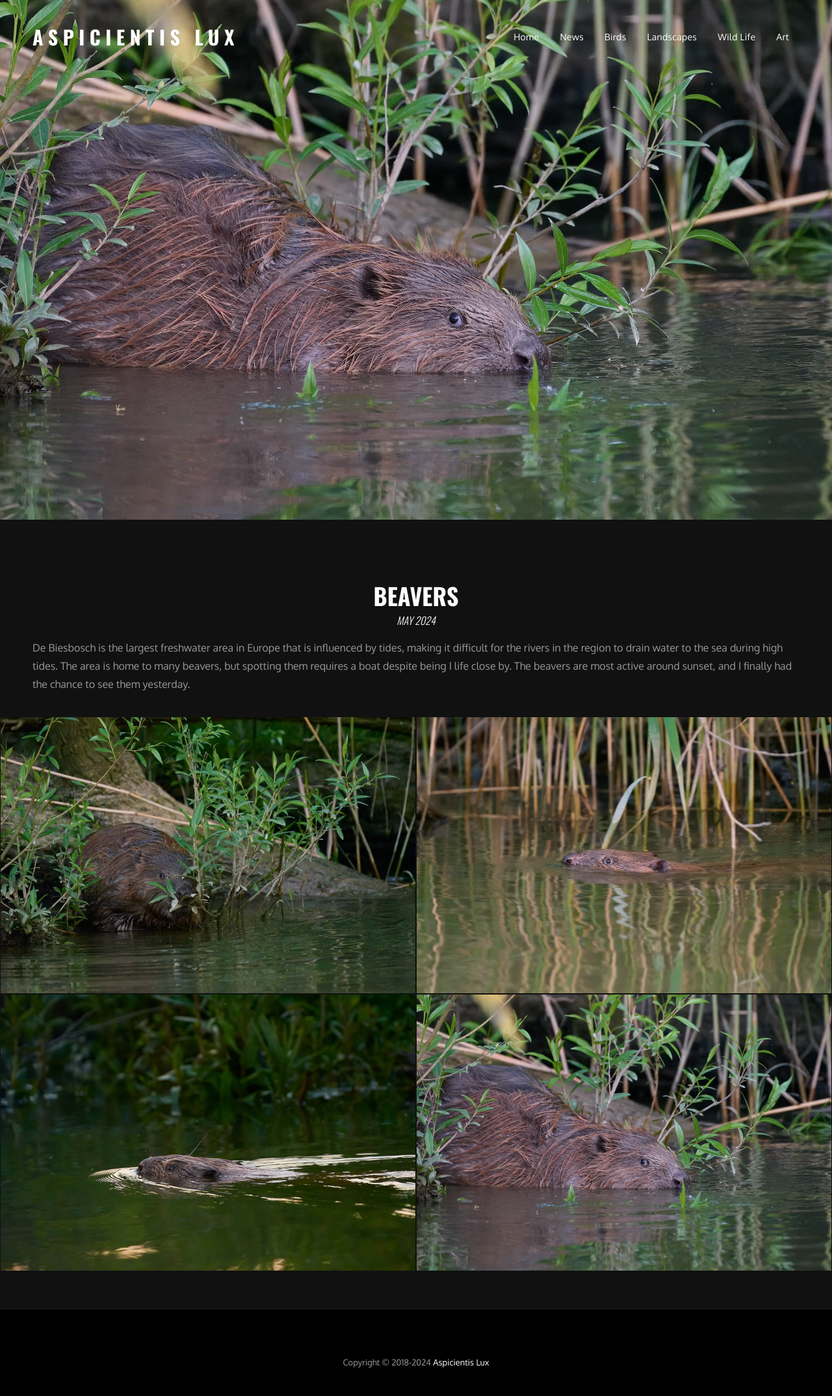
After one commit to aspicientis-lux/website, a PHP site: page /pages/news/beavers.php in a window 1280 px wide. The commit adds this page. Shown: the whole page at 65% size. Run offline with PHP 8.4, Linux system fonts and the light colour scheme.

Commit message:
Added beavers page

```diff
--- a/src/assets/styles/shared.css
+++ b/src/assets/styles/shared.css
@@ -76,6 +76,13 @@ h2 {
     font-family: "Oswald", serif;
 }
 
+div.article h2.date {
+    text-transform: uppercase;
+    font-size: 1rem;
+    font-weight: 300;
+    font-style: italic;
+}
+
 div.article p,
 p {
     color: var(--text);
--- /dev/null
+++ b/src/pages/news/beavers.php
@@ -0,0 +1,53 @@
+<!doctype html>
+<html lang="en">
+
+<head>
+    <title>Aspicientis Lux - News - Black and White</title>
+    <?php include '../../snippets/header.php'; ?>
+    <script type="module" src="/assets/components/featured-image/index.js"></script>
+    <link rel="stylesheet" href="/assets/components/gallery/style.css" />
+</head>
+
+<body>
+    <scroll-to-top></scroll-to-top>
+    <header>
+        <?php include '../../snippets/navigation.php'; ?>
+        <featured-image src="/images/news/beavers/beavers-2-1800.jpg"></featured-image>
+    </header>
+    <div class="section">
+        <div class="article continue">
+            <h1>Beavers</h1>
+            <h2 class="date">May 2024</h2>
+            <p>
+                De Biesbosch is the largest freshwater area in Europe that is influenced
+                by tides, making it difficult for the rivers in the region to drain
+                water to the sea during high tides. The area is home to many beavers,
+                but spotting them requires a boat despite being I life close by.
+                The beavers are most active around sunset, and I finally had the
+                chance to see them yesterday.
+            </p>
+        </div>
+    </div>
+    <div class="gallery col-2">
+        <figure>
+            <div data-src="/images/news/beavers/beavers-1-1800.jpg"></div>
+            <img src="/images/news/beavers/beavers-1-1800.jpg" />
+        </figure>
+        <figure>
+            <div data-src="/images/news/beavers/beavers-3-1800.jpg"></div>
+            <img src="/images/news/beavers/beavers-3-1800.jpg" />
+        </figure>
+    </div>
+    <div class="gallery col-2">
+        <figure>
+            <div data-src="/images/news/beavers/beavers-4-1800.jpg"></div>
+            <img src="/images/news/beavers/beavers-4-1800.jpg" />
+        </figure>
+        <figure>
+            <div data-src="/images/news/beavers/beavers-2-1800.jpg"></div>
+            <img src="/images/news/beavers/beavers-2-1800.jpg" />
+        </figure>
+    </div>
+    <script src="/assets/components/gallery/index.js"></script>
+    <?php include '../../snippets/footer.php'; ?>
+</body>
--- a/src/pages/news/costa-rica.php
+++ b/src/pages/news/costa-rica.php
@@ -17,7 +17,7 @@
     <div class="section">
         <div class="article continue">
             <h1>Costa Rica</h1>
-            <!-- February 2024 -->
+            <h2 class="date">February 2024</h2>
             <p>
                 When an opportunity arises to travel, I wouldn’t say no. But when the
                 destination is an incredible country for birding and wildlife enthusiasts,
```
Also changed, not shown: src/pages/news.php (+16 -0 lines), src/pages/news/black-and-white-antwerp.php (+4 -4 lines), .devcontainer/devcontainer.json (added), .github/dependabot.yml (added), src/images/news/beavers/beavers-1-1800.jpg (added), src/images/news/beavers/beavers-1-500.jpg (added), src/images/news/beavers/beavers-2-1800.jpg (added), src/images/news/beavers/beavers-2-500.jpg (added), src/images/news/beavers/beavers-3-1800.jpg (added), src/images/news/beavers/beavers-3-500.jpg (added), src/images/news/beavers/beavers-4-1800.jpg (added), src/images/news/beavers/beavers-4-500.jpg (added), src/images/news/beavers/beavers-5-1800.jpg (added), src/images/news/beavers/beavers-5-500.jpg (added).
